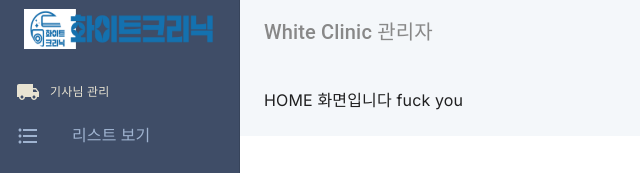
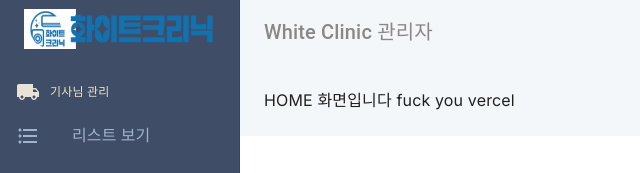
Before and after one commit to misnawk/public_whiteclinic_back, a Next.js app: page / in a window 1280 px wide. Shown: the top 173 px of the page, without its empty margins (0-640 px from the left). Built offline with nearby package versions, Linux system fonts and the light colour scheme.

Commit message:
test again and again....

```diff
--- a/src/app/page.tsx
+++ b/src/app/page.tsx
@@ -5,6 +5,6 @@
 export default function Home() {
   return (
     // 홈화면입니다.
-    <main className="flex min-h-screen flex-col p-6">HOME 화면입니다 fuck you</main>
+    <main className="flex min-h-screen flex-col p-6">HOME 화면입니다 fuck you vercel</main>
   );
 }
```
